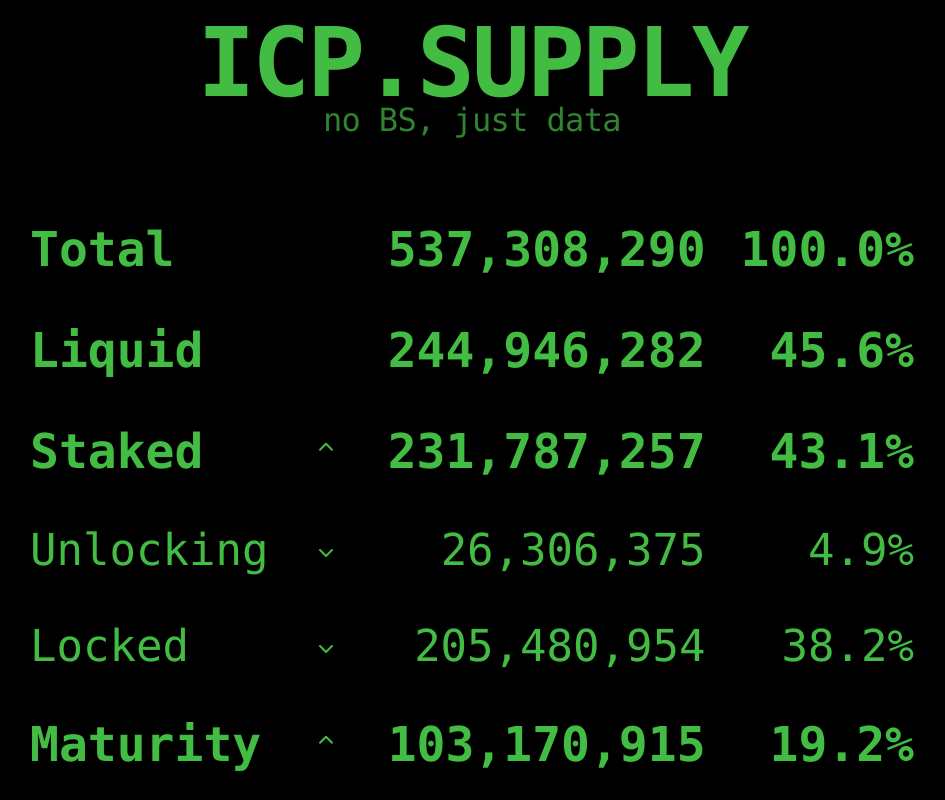
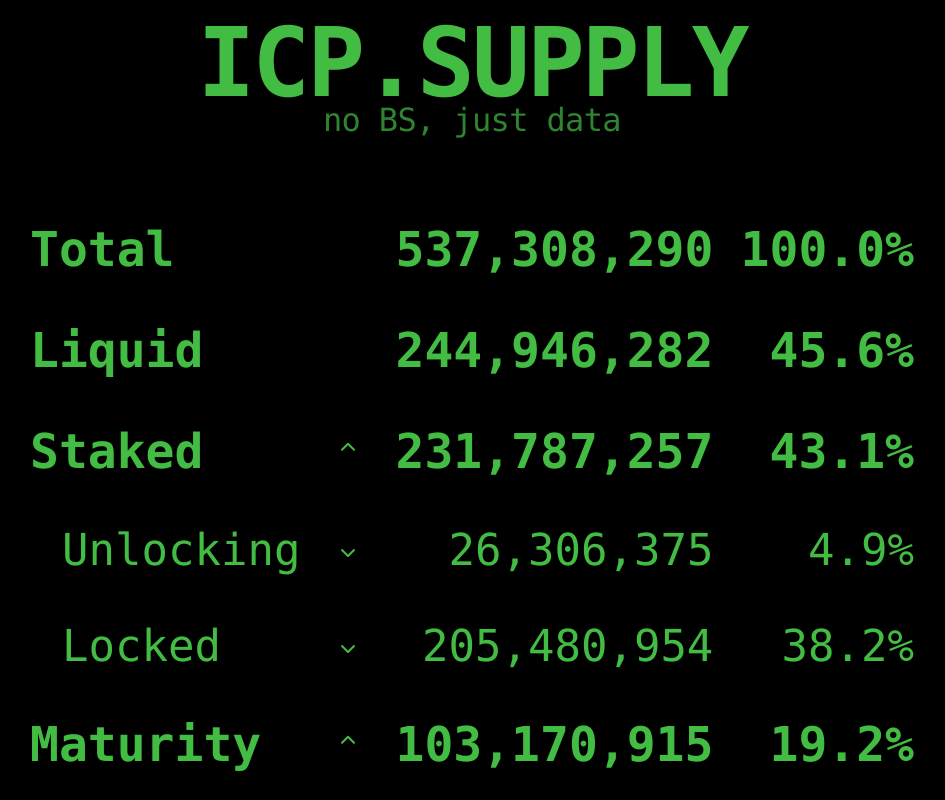
Before and after one commit to Ajki-GH/pages, a plain HTML site: page icp.supply/index.html in a window 1280 px wide. Shown: the top 800 px of the page, without its empty margins (168-1113 px from the left). Drawn offline with Linux system fonts and the light colour scheme.

Commit message:
Update index.html

```diff
--- a/icp.supply/index.html
+++ b/icp.supply/index.html
@@ -271,6 +271,13 @@
             const wrap=document.createElement('div');
             wrap.className = metric.expandable ? 'expandable' : '';
 
+            // Add indentation based on row type
+            if(metric.type === 'sub-row'){
+                wrap.style.paddingLeft = '2rem';
+            } else if(metric.type === 'age-row'){
+                wrap.style.paddingLeft = '4rem';
+            }
+
             const nameSpan=document.createElement('span');
             nameSpan.textContent=this.getDisplayName(key);
             wrap.appendChild(nameSpan);
```
